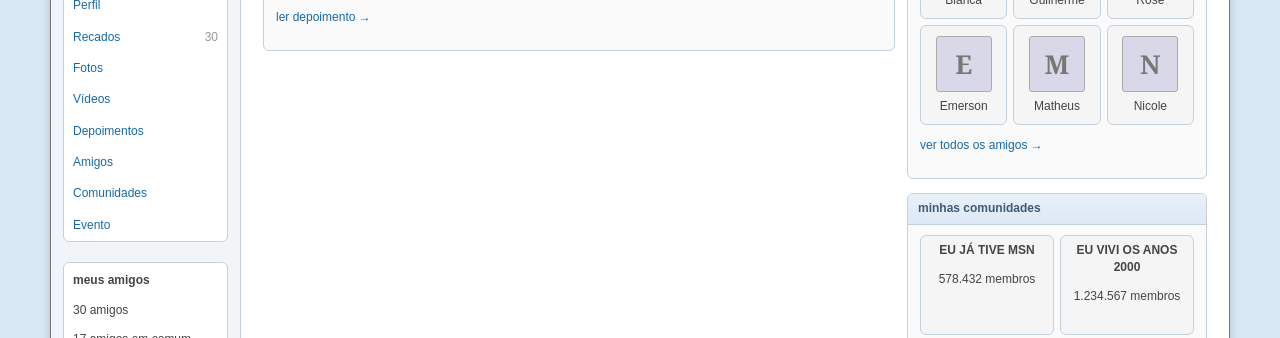
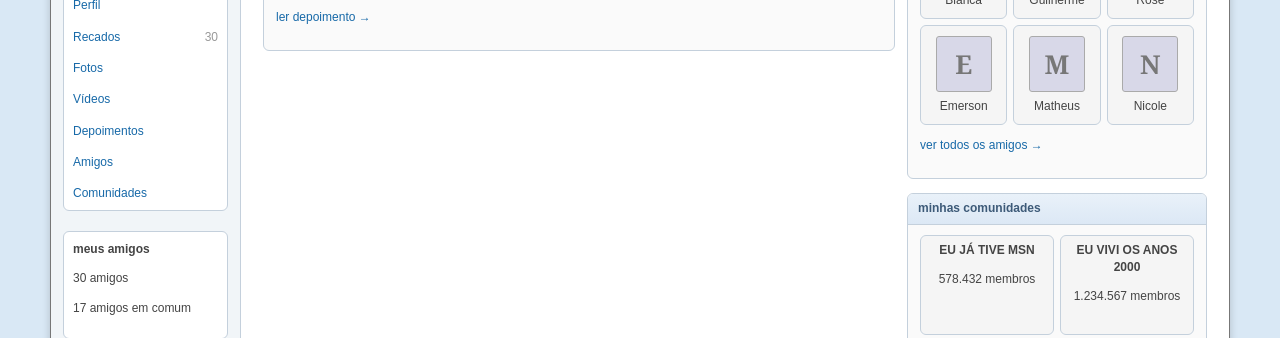
Before and after one commit to biancarusso27-code/de-repente-30, a plain HTML site: page index.html in a window 1280 px wide. Shown: the part 454-792 px from the top of the page. Drawn offline with Linux system fonts and the light colour scheme.

Commit message:
Update index.html

```diff
--- a/index.html
+++ b/index.html
@@ -73,7 +73,6 @@
             <a href="#/testimonials" data-page="testimonials">Depoimentos</a>
             <a href="#/friends" data-page="friends">Amigos</a>
             <a href="#/communities" data-page="communities">Comunidades</a>
-            <a href="#/event" data-page="event">Evento</a>
           </nav>
 
           <div class="mini-box">
```
